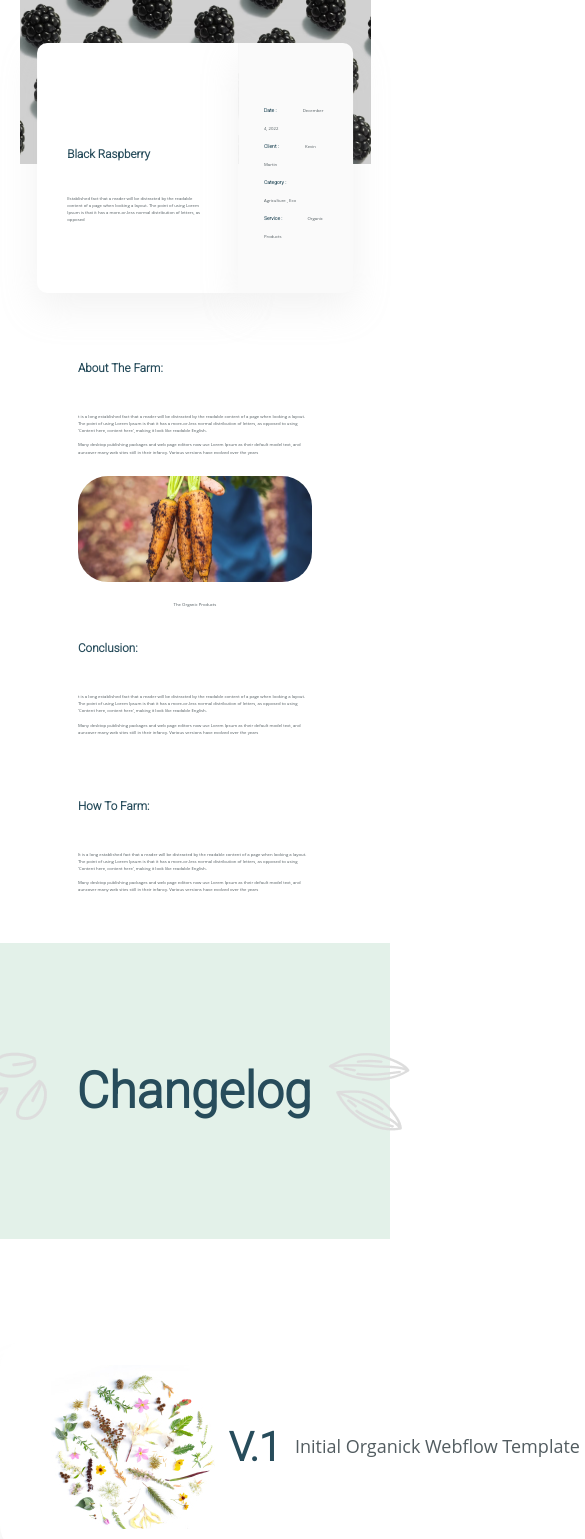
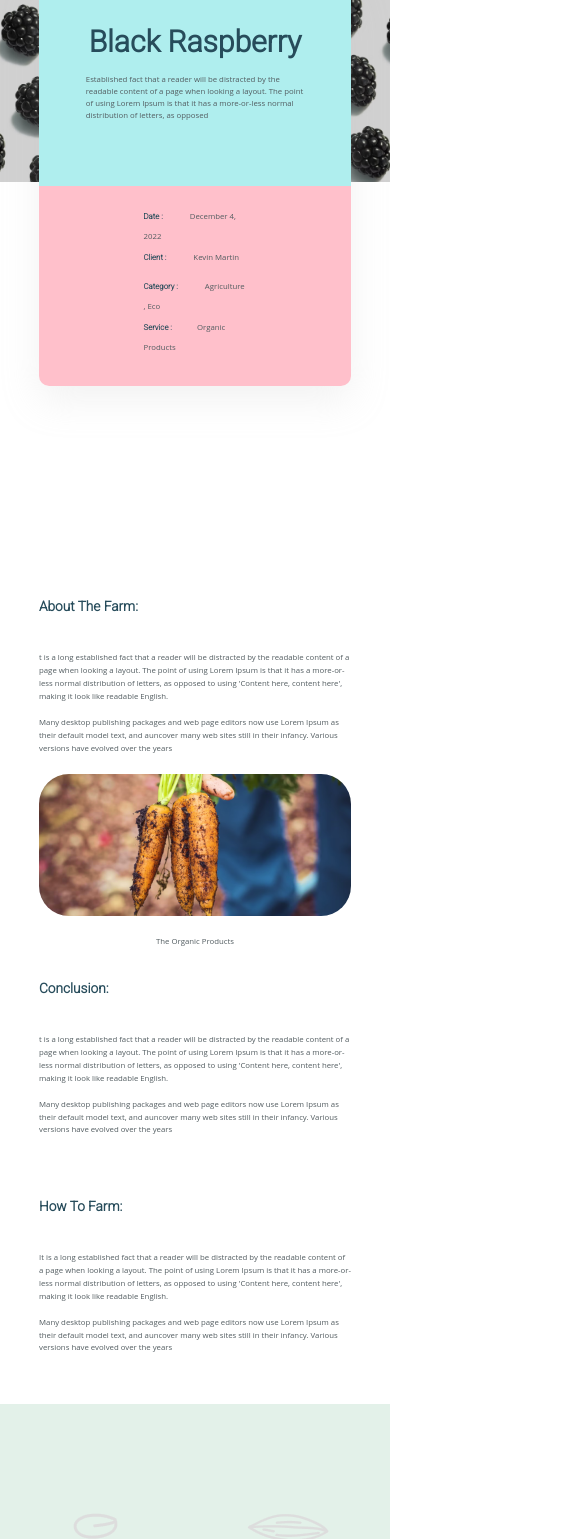
Before and after one commit to AramPetrosyan07/b_group, a React (Create React App) app: page / in a window 390 px wide. Shown: the top 1539 px of the page, 585 px wide, since content can reach past the window. Built offline with nearby package versions, Linux system fonts and the light colour scheme; a web font is replaced by a local one.

Commit message:
add media styale

```diff
--- a/src/components/changelog/Changelog.jsx
+++ b/src/components/changelog/Changelog.jsx
@@ -17,8 +17,10 @@ export default function Changelog() {
             <div className={style.initial_block}>
                 <div className={style.image_and_descr_block}>
                     <img src={image3} alt="img" />
-                    <h3>V.1</h3>
-                    <p>Initial Organick Webflow Template Release</p>
+                    <div className= {style.title_and_text_block}>
+                        <h3>V.1</h3>
+                        <p>Initial Organick Webflow Template Release</p>
+                    </div>
                 </div>
             </div>
         </div>
--- a/src/components/changelog/changelog.module.css
+++ b/src/components/changelog/changelog.module.css
@@ -1,5 +1,5 @@
 .changelog_content{
-    width: 100%;
+    max-width: 1920px;
     margin: auto;
 }
 
@@ -17,7 +17,7 @@
     font-family: 'Roboto';
     font-style: normal;
     font-weight: 800;
-    font-size: 50px;
+    font-size: 3vw;
     line-height: 59px;
     color: #274C5B;
 }
@@ -26,7 +26,7 @@
     position: relative;
     overflow: hidden;
     margin: 75px auto;
-    width: 700px;
+    width: 60%;
     height: 216px;
     background: #FFFFFF;
     box-shadow: 0px 39px 37px rgba(196, 196, 196, 0.25);
@@ -42,24 +42,110 @@
     transform: translate(-50%,-50%);
     display: flex;
     align-items: center;
-    justify-content: center;
+    justify-content: space-around;
     gap: 2%;
 }
 
-.image_and_descr_block h3{
+.image_and_descr_block img{
+    width: 23%;
+}
+
+.title_and_text_block h3{
     font-family: 'Roboto';
     font-style: normal;
     font-weight: 800;
-    font-size: 40px;
+    font-size: 2.3vw;
     line-height: 47px;
     color: #274C5B;
 }
 
-.image_and_descr_block p{
+.title_and_text_block p{
     font-family: 'Open Sans', sans-serif;
     font-style: normal;
     font-weight: 400;
-    font-size: 18px;
+    font-size: 1.1vw;
     line-height: 165.4%;
     color: #525C60;
 }
+
+.title_and_text_block{
+    display: flex;
+    align-items: center;
+    gap: 10px;
+}
+
+/* changelog-media-style */
+
+
+@media screen and (max-width: 992px) {
+    .initial_block{
+        width: 80%;
+    }
+
+    .title_and_text_block h3{
+        font-size: 2.5vw;
+    }
+
+    .title_and_text_block p{
+        font-size: 1.5vw;
+    }
+
+    .images_and_title_block h2{
+        font-size: 3.5vw;
+    }
+}
+
+@media screen and (max-width: 768px) {
+    .title_and_text_block h3{
+        font-size: 3vw;
+    }
+
+    .title_and_text_block p{
+        font-size: 2vw;
+    }
+
+    .images_and_title_block h2{
+        font-size: 4vw;
+    }
+
+    .image_and_descr_block img{
+        width: 26%;
+    }
+}
+
+@media screen and (max-width: 375px) {
+    .title_and_text_block h3{
+        font-size: 6vw;
+    }
+
+    .title_and_text_block p{
+        font-size: 4vw;
+    }
+
+    .images_and_title_block h2{
+        font-size: 26px;
+    }
+
+    .image_and_descr_block img{
+        width: 60%;
+    }
+
+    .image_and_descr_block{
+        display: flex;
+        align-items: center;
+        justify-content: space-around;
+        flex-direction: column;
+    }
+
+    .initial_block{
+        width: 80%;
+        height: 336px;
+    }
+
+    .title_and_text_block{
+        display: flex;
+        flex-direction: column;
+        align-items: center;
+        gap: 8px;
+    }
+}
--- a/src/components/main/Main.jsx
+++ b/src/components/main/Main.jsx
@@ -12,7 +12,6 @@ export default function Main() {
         <div className={style.main_Content}>
             <div className={style.image_block}>
                 <img src={image1} alt="img" />
-                <div className={style.child_block}>
                 <div className={style.description_block_one}>
                     <div className={style.description_children_one}>
                         <h2>Black Raspberry</h2>
@@ -20,8 +19,6 @@ export default function Main() {
                             Established fact that a reader will be distracted by the readable content of a page when looking a layout. The point of using Lorem Ipsum is that it has a more-or-less normal distribution of letters, as opposed
                         </p>
                     </div>
-                    </div>
-                    <div className={style.description_block_two}>
                     <div className={style.description_children_two}>
                         <p><span>Date : </span>December 4, 2022</p>
                         <p><span>Client : </span>Kevin Martin</p>
@@ -32,6 +29,5 @@ export default function Main() {
             </div>
         </div>
     </div>
-    </div>
   )
 }
--- a/src/components/main/main.module.css
+++ b/src/components/main/main.module.css
@@ -1,5 +1,5 @@
 .container{
-    width: 90%;
+    max-width: 1920px;
     margin: 0px auto;
 }
 
@@ -11,49 +11,36 @@
     position: relative;
 }
 
-.child_block{
-    display: flex;
-    width: 90%;
-    position: absolute;
-    top: 100%;
-    left: 50%;
-    transform: translate(-50%,-50%);
-}
 
 .description_block_one {
-   width: 70%;
+   display: flex;
+   align-items: center;
+   justify-content: space-around;
+   width: 80%;
+   height: 250px;
+   background: linear-gradient(
+    to right,
+    white 0%,
+    white 65%,
+    #fafafa 50%,
+    #fafafa 100%
+  );
+   border-radius: 10px;
    position: relative;
-   height: 250px;
-   background-color: white;
-   border-radius: 10px 0px 0px 10px;
+   top: 100%;
+   left: 50%;
+   transform: translate(-50%,-50%);
    box-shadow: 0px 14px 36px rgba(204, 204, 204, 0.25);
 }
 
 .description_children_one{
     width: 70%;
-    position: absolute;
-    top: 50%;
-    left: 50%;
-    transform: translate(-50%,-50%);
-}
-
-.description_block_two{
-    width: 40%;
-    height: 250px;
-    background: #FAFAFA;
-    border-radius: 0px 10px 10px 0px;
-    position: relative;
-    box-shadow: 0px 14px 36px rgba(204, 204, 204, 0.25);
+    margin: 0 0 15px 80px;
 }
 
 
-
 .description_children_two{
-    width: 55%;
-    position: absolute;
-    top: 50%;
-    left: 50%;
-    transform: translate(-50%,-50%);
+    width: 30%;
 }
 
 .description_children_two p{
@@ -63,7 +50,6 @@
     font-size: 1.1vw;
     line-height: 165.4%;
     color: #525C60;
-
 }
 
 .description_children_two span{
@@ -74,7 +60,6 @@
     line-height: 29px;
     color: #274C5B;
     padding-right: 25px;
-
 }
 
 .description_block_one h2{
@@ -87,7 +72,7 @@
 }
 
 .description_block_one p{
-    width: 100%;
+    width: 80%;
     font-family: 'Open Sans', sans-serif;
     font-style: normal;
     font-weight: 400;
@@ -105,7 +90,6 @@
 .farm_block{
     width: 60%;
     margin: 0 auto;
-    padding-top: 180px;
 }
 
 
@@ -203,3 +187,273 @@
     color: #525C60;
     padding-bottom: 50px;
 }
+
+
+/* media-style */
+
+
+@media screen and (max-width: 992px) {
+
+    .description_block_one h2{
+        font-size: 3.2vw;
+    }
+
+    .description_block_one p{
+        font-size: 1.3vw;
+    }
+
+    .description_children_two p{
+        font-size: 1.2vw;
+
+    }
+
+    .description_children_two span{
+        font-size: 1.5vw;
+    }
+
+    .description_children_two{
+        width: 33%;
+        display: flex;
+        flex-direction: column;
+        justify-content: center;
+        margin: auto;
+    }
+
+    /* About-media-style */
+
+    .title_and_text h2{
+        font-size: 3.2vw;
+    }
+
+    .title_and_text p{
+        font-size: 1.5vw;
+    }
+
+    .farm_block{
+        width: 80%;
+    }
+
+    /* Connclusion-media-style */
+
+    .conclusion_title_and_text h2{
+        font-size: 3.2vw;
+    }
+
+    .conclusion_title_and_text p{
+        font-size: 1.5vw;
+    }
+
+    .conclusion_content{
+        width: 80%;
+        margin: auto;
+    }
+
+    /* How To Farm-media-Style */
+
+    .how_to_farm_title_text h2{
+        font-size: 3.2vw;
+    }
+
+    .how_to_farm_title_text p{
+        font-size: 1.5vw;
+    }
+
+    .how_to_farm_content{
+        margin: auto;
+        width: 80%;
+    }
+}
+
+@media screen and (max-width: 768px) {
+    .description_block_one {
+        display: flex;
+        flex-direction: column;
+        background: linear-gradient(
+        to top,
+        pink 0%,
+        pink 50%,
+        paleturquoise 50%,
+        paleturquoise 100%
+    );
+        height: 400px;
+    }
+
+    .description_children_one{
+        display: flex;
+        justify-content: center;
+        flex-direction: column;
+        align-items: center;
+        margin: auto;
+        padding-bottom: 15px;
+    }
+
+    .description_block_one h2{
+        font-size: 30px;
+        line-height: 65px;
+        margin-top: -10px;
+    }
+
+    .description_block_one p{
+        width: 100%;
+        font-family: 'Open Sans', sans-serif;
+        font-style: normal;
+        font-weight: 400;
+        font-size: 2vw;
+        line-height: 153.4%;
+        color: #525C60;
+    }
+
+    .description_children_two p{
+        font-family: 'Open Sans';
+        font-style: normal;
+        font-weight: 400;
+        font-size: 2vw;
+        line-height: 153.4%;
+        color: #525C60;
+    }
+
+    .description_children_two span{
+        font-family: 'Roboto';
+        font-style: normal;
+        font-weight: 600;
+        font-size: 2vw;
+        line-height: 29px;
+        color: #274C5B;
+        padding-right: 25px;
+    }
+
+    .description_children_two{
+        width: 33%;
+        display: flex;
+        flex-direction: column;
+        justify-content: center;
+        margin: auto;
+    }
+
+    /* About-media-style */
+
+    .title_and_text h2{
+        font-size: 3.5vw;
+    }
+
+    .title_and_text p{
+        font-size: 2vw;
+    }
+
+    /* Connclusion-media-style */
+
+    .conclusion_title_and_text h2{
+        font-size: 3.5vw;
+    }
+
+    .conclusion_title_and_text p{
+        font-size: 2vw;
+    }
+
+     /* How To Farm-media-Style */
+
+     .how_to_farm_title_text h2{
+        font-size: 3.5vw;
+    }
+
+    .how_to_farm_title_text p{
+        font-size: 2vw;
+    }
+}
+
+@media screen and (max-width: 375px) {
+
+    .description_block_one {
+        display: flex;
+        flex-direction: column;
+     }
+
+     .description_block_one h2{
+        font-size: 26px;
+        line-height: 50px;
+        margin-top: -10px;
+    }
+
+    .description_block_one p{
+        width: 100%;
+        font-family: 'Open Sans', sans-serif;
+        font-style: normal;
+        font-weight: 400;
+        font-size: 3.5vw;
+        line-height: 134.4%;
+        color: #525C60;
+    }
+
+    .description_children_two p{
+        font-family: 'Open Sans';
+        font-style: normal;
+        font-weight: 400;
+        font-size: 3.8vw;
+        line-height: 133.4%;
+        color: #525C60;
+    }
+
+    .description_children_two span{
+        font-family: 'Roboto';
+        font-style: normal;
+        font-weight: 600;
+        font-size: 4vw;
+        line-height: 29px;
+        color: #274C5B;
+        padding-right: 25px;
+    }
+
+    .description_children_two{
+        width: 67%;
+        display: flex;
+        flex-direction: column;
+        justify-content: center;
+        margin: auto;
+    }
+
+    /* About-media-style */
+
+    .farm_block{
+        width: 80%;
+        margin: 0 auto;
+    }
+
+    .title_and_text h2{
+        font-size: 26px;
+    }
+
+    .title_and_text p{
+        font-size: 4vw;
+    }
+
+    /* Connclusion-media-style */
+
+    .conclusion_title_and_text h2{
+        font-size: 26px;
+    }
+
+    .conclusion_title_and_text p{
+        font-size: 4vw;
+    }
+
+    .conclusion_content{
+        width: 80%;
+        margin: auto;
+    }
+
+     /* How To Farm-media-Style */
+
+     .how_to_farm_content{
+        margin: auto;
+        width: 80%;
+    }
+
+     .how_to_farm_title_text h2{
+        font-size: 26px;
+    }
+
+    .how_to_farm_title_text p{
+        font-size: 4vw;
+    }
+
+}
```
Also changed, not shown: src/components/protected/protected.module.css (+126 -11 lines), public/logo192.png (added), public/logo512.png (added). Lines whose indentation alone changed are shown as unchanged.
